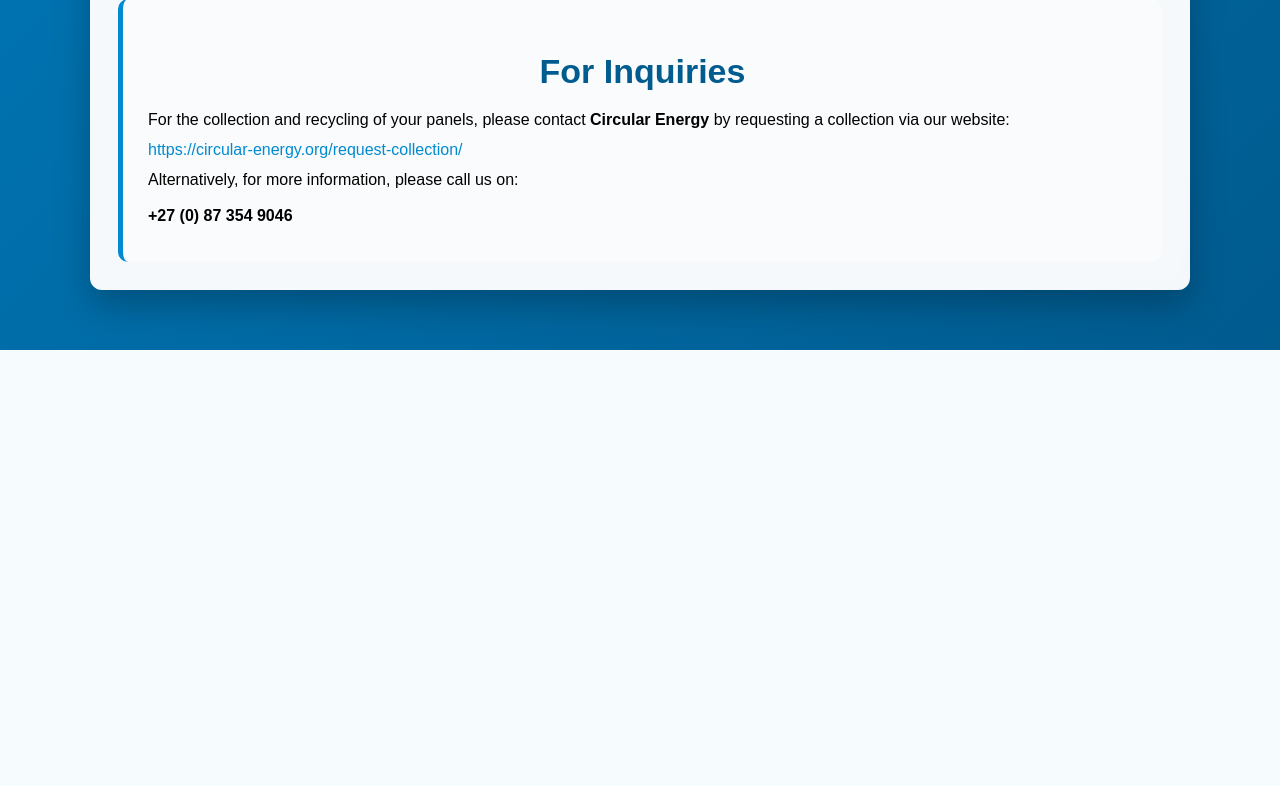
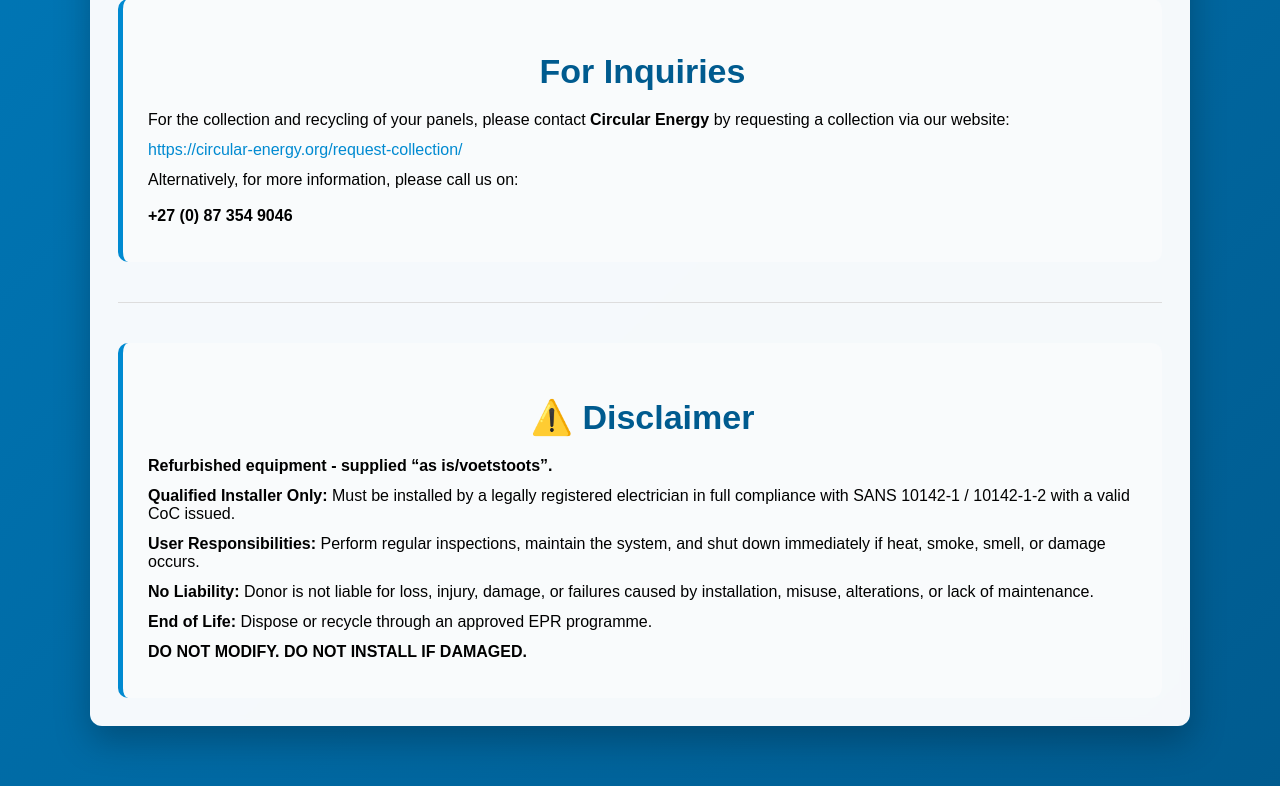
Before and after one commit to Dewalt-Eng/Solar-Panel-Lookup-App, a FastAPI app: template app/templates/lookup.html in a window 1280 px wide. Shown: the part 1657-2443 px from the top of the page. Before the commit the page ends 2007 px from the top, so only its background shows below. Run offline with FastAPI, Linux system fonts and the light colour scheme; the template is opened without the code that fills it: most values are stand-ins (such as "Sample title", 1, 10 or a date in 2020); parts of the project's set-up code (start-up, migrations or seed data) failed here and were passed over.

Commit message:
disclaimer section

```diff
--- a/app/static/style.css
+++ b/app/static/style.css
@@ -330,3 +330,18 @@ input[type="file"] {
 .faq-link:hover {
     text-decoration: underline;
 }
+
+/* Disclaimer section styling */
+
+.disclaimer-section {
+    margin-top: 40px;
+    padding: 25px;
+    background: #f9fbfc;
+    border-radius: 10px;
+    border-left: 5px solid var(--brand-primary);
+}
+
+.disclaimer-section p {
+    margin: 12px 0;
+    font-size: 16px;
+}
--- a/app/templates/lookup.html
+++ b/app/templates/lookup.html
@@ -18,7 +18,7 @@
 
         <div class="spec-grid">
 
-            <!-- BASIC INFO -->
+            <!-- TRACKING INFORMATION-->
             <div class="spec-block">
                 <h3>Panel ID Specifications</h3>
                 <p2><strong>New Serial ID:</strong> {{ item.new_serial_number}}</p2>
@@ -28,7 +28,7 @@
                 <p><strong>Technology:</strong> {{ item.category }}</p>
             </div>
 
-            <!-- DIMENSIONS -->
+            <!-- PHYSICAL SPECIFICATIONS -->
             <div class="spec-block">
                 <h3>Physical Specifications</h3>
                 <p><strong>Length:</strong> {{ item.length }} m</p>
@@ -43,7 +43,7 @@
 
         <hr class="divider">
 
-        <!-- TEST SECTION -->
+        <!-- PANEL TESTS SECTION -->
         <h2 class="section-title">Panel Test & Electrical Data</h2>
 
         {% if test %}
@@ -94,7 +94,7 @@
             </form>
         </div>
 
-
+        <!-- INQUIRIES SECTION -->
         <hr class="divider">
 
             <div class="faq-section">
@@ -121,6 +121,36 @@
                     +27 (0) 87 354 9046</strong>
                 </p>
             </div>
+
+         <!-- DISCLAIMER SECTION -->
+        <hr class="divider">
+
+            <div class="disclaimer-section">
+                <h2 class="section-title">⚠️ Disclaimer</h2>
+
+                <p>
+                    <strong>Refurbished equipment - supplied “as is/voetstoots”.</strong>
+                </p>
+                <p>
+                   <strong> Qualified Installer Only:</strong> Must be installed by a legally registered electrician in full compliance with SANS 10142-1 / 10142-1-2 with a valid CoC issued.
+                </p>
+
+                <p>
+                    <strong>User Responsibilities:</strong> Perform regular inspections, maintain the system, and shut down immediately if heat, smoke, smell, or damage occurs.
+                </p>
+
+                <p>
+                    <strong>No Liability:</strong> Donor is not liable for loss, injury, damage, or failures caused by installation, misuse, alterations, or lack of maintenance.
+                </p>
+
+                <p>
+                    <strong>End of Life:</strong> Dispose or recycle through an approved EPR programme.
+                </p>
+
+                <p>
+                    <strong>DO NOT MODIFY. DO NOT INSTALL IF DAMAGED.</strong>
+                </p>
+            </div>
     </div>
 
 </div>
```
